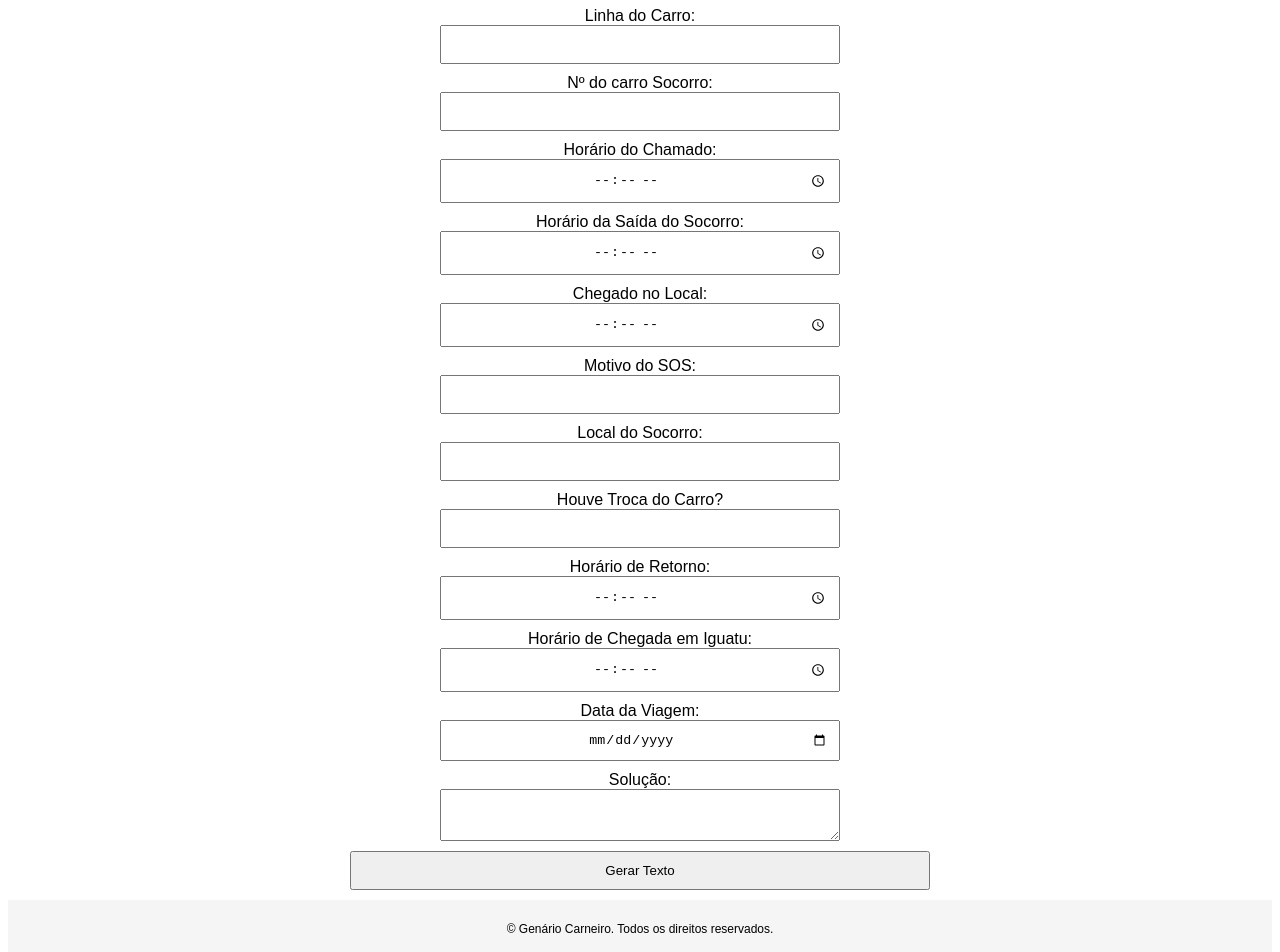
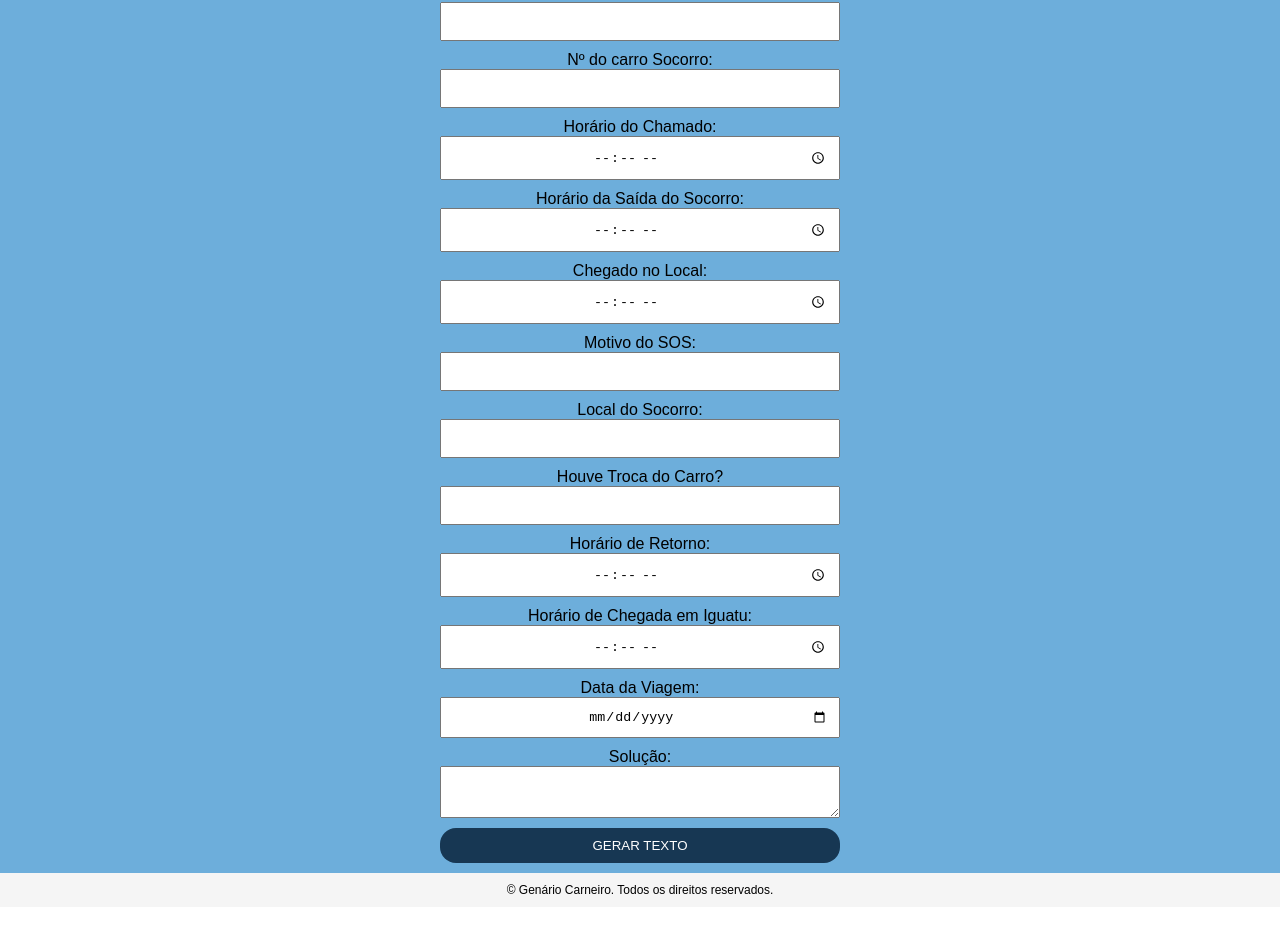
Before and after one commit to genariocoliveira/gerador-de-texto, a React (Create React App) app: page / in a window 1280 px wide. Shown: the part 222-1174 px from the top of the page. After the commit the page ends 1129 px from the top, so only its background shows below. Built offline with nearby package versions, Linux system fonts and the light colour scheme.

Commit message:
Update archive css

```diff
--- a/src/styles.css
+++ b/src/styles.css
@@ -1,6 +1,12 @@
+* {
+  margin: 0;
+  padding: 0;
+  box-sizing: border-box;
+}
 .App {
   font-family: sans-serif;
   text-align: center;
+  background: #6daedb;
 }
 .container {
   display: flex;
@@ -25,9 +31,14 @@ textarea {
 }
 
 button {
+  text-transform: uppercase;
   width: 100%;
-  padding: 10px;
+  padding: 1rem 0;
+  border: none;
+  border-radius: 1rem;
   box-sizing: border-box;
+  background: #173753;
+  color: #fff;
 }
 
 @media (min-width: 375px) {
@@ -43,6 +54,12 @@ button {
     width: 100%;
     max-width: 400px;
     text-align: center;
+  }
+  button {
+    width: 100%;
+    max-width: 400px;
+    padding: 10px;
+    box-sizing: border-box;
   }
 }
 .container {
```
